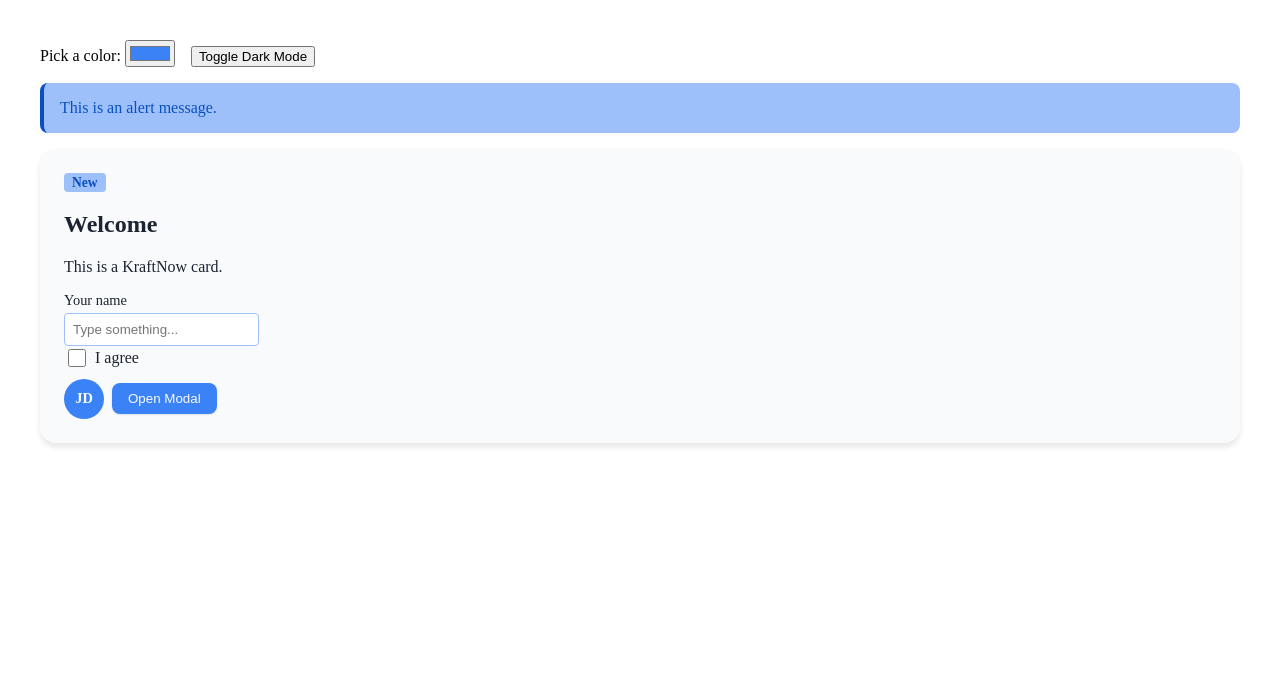
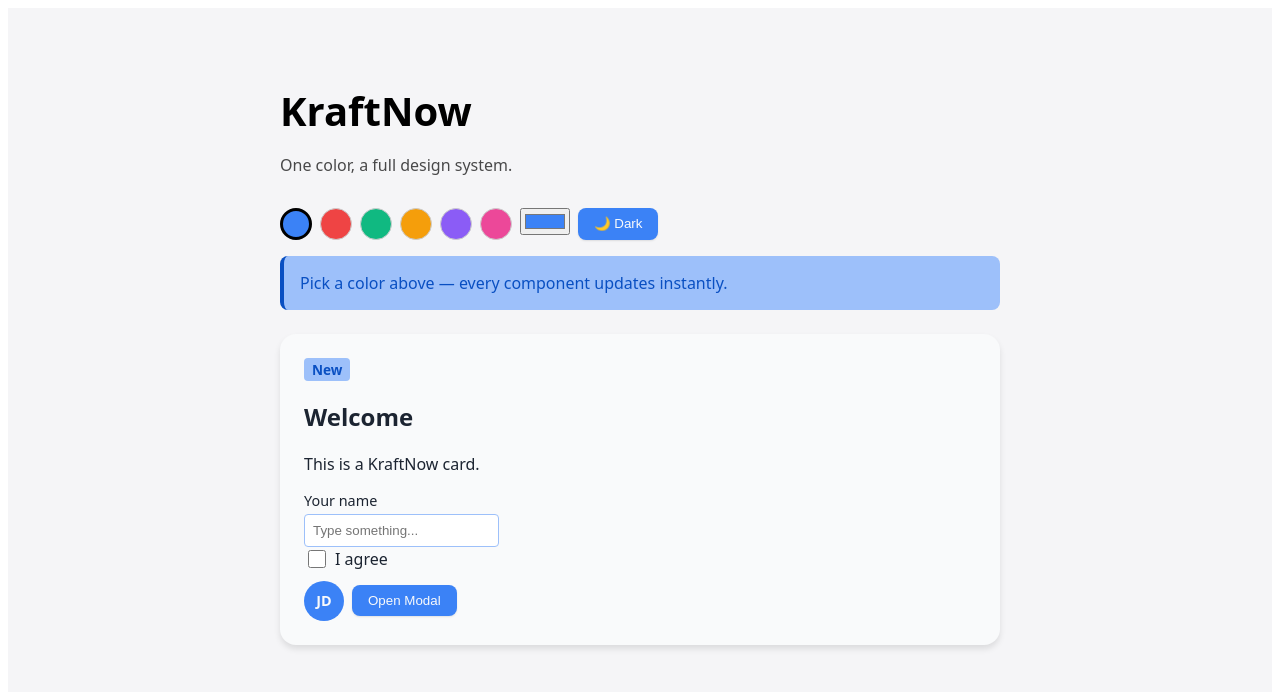
Before and after one commit to mossveil-dev/kraftnow, a React (Vite) app: page / in a window 1280 px wide. Shown: the top 692 px of the page. Built offline with nearby package versions, Linux system fonts and the light colour scheme.

Commit message:
feat: polish playground UI with color presets and layout

```diff
--- a/src/App.tsx
+++ b/src/App.tsx
@@ -9,25 +9,53 @@ import { Checkbox } from './components/Checkbox'
 import { Alert } from './components/Alert'
 import { Avatar } from './components/Avatar'
 
+const PRESETS = ['#3b82f6', '#ef4444', '#10b981', '#f59e0b', '#8b5cf6', '#ec4899']
+
 export function App() {
   const [color, setColor] = useState('#3b82f6')
+  const [mode, setMode] = useState<'light' | 'dark'>('light')
   const [open, setOpen] = useState(false)
-  const [mode, setMode] = useState<'light' | 'dark'>('light')
 
   return (
     <KraftNowProvider baseColor={color} mode={mode}>
-      <div style={{ padding: '2rem' }}>
-        <label>
-          Pick a color:{' '}
+      <div
+        style={{
+          minHeight: '100vh',
+          background: mode === 'dark' ? '#0a0a0a' : '#f5f5f7',
+          padding: '3rem 1.5rem',
+          fontFamily: 'system-ui, sans-serif',
+        }}
+      >
+        <div style={{ maxWidth: '720px', margin: '0 auto' }}>
+          <h1 style={{ fontSize: '2.5rem', marginBottom: '0.25rem' }}>KraftNow</h1>
+          <p style={{ opacity: 0.7, marginBottom: '2rem' }}>
+            One color, a full design system.
+          </p>
+
+          <div style={{ display: 'flex', gap: '0.5rem', marginBottom: '1rem', flexWrap: 'wrap' }}>
+            {PRESETS.map((c) => (
+              <button
+                key={c}
+                onClick={() => setColor(c)}
+                style={{
+                  width: '32px',
+                  height: '32px',
+                  borderRadius: '50%',
+                  backgroundColor: c,
+                  border: color === c ? '3px solid #000' : '1px solid #ccc',
+                  cursor: 'pointer',
+                }}
+              />
+            ))}
             <input type="color" value={color} onChange={(e) => setColor(e.target.value)} />
-        </label>
-        <button onClick={() => setMode(mode === 'light' ? 'dark' : 'light')} style={{ marginLeft: '1rem' }}>
-          Toggle {mode === 'light' ? 'Dark' : 'Light'} Mode
-        </button>
+            <Button onClick={() => setMode(mode === 'light' ? 'dark' : 'light')}>
+              {mode === 'light' ? '🌙 Dark' : '☀️ Light'}
+            </Button>
+          </div>
 
-        <div style={{ marginTop: '1rem', display: 'flex', flexDirection: 'column', gap: '1rem' }}>
-          <Alert>This is an alert message.</Alert>
+          <Alert>Pick a color above — every component updates instantly.</Alert>
 
+          <div style={{ marginTop: '1.5rem' }}>
             <Card>
               <Badge>New</Badge>
               <h2>Welcome</h2>
@@ -46,6 +74,7 @@ export function App() {
             <Button onClick={() => setOpen(false)}>Close</Button>
           </Modal>
         </div>
+      </div>
     </KraftNowProvider>
   )
 }
```
Lines whose indentation alone changed are shown as unchanged.
